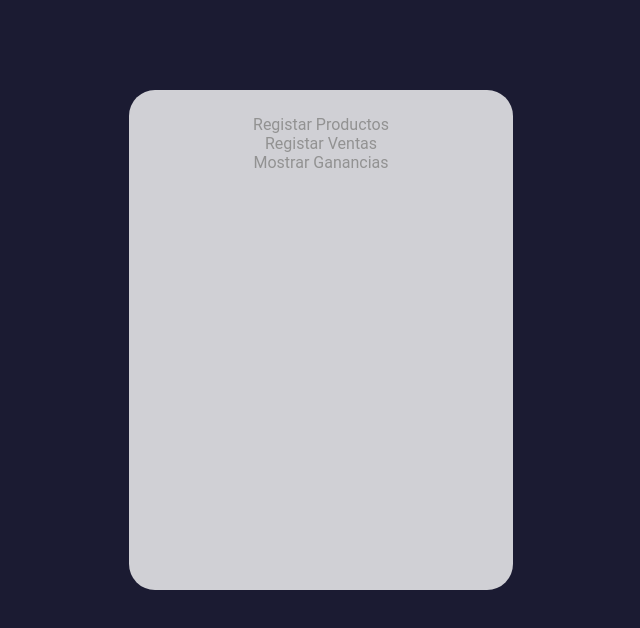
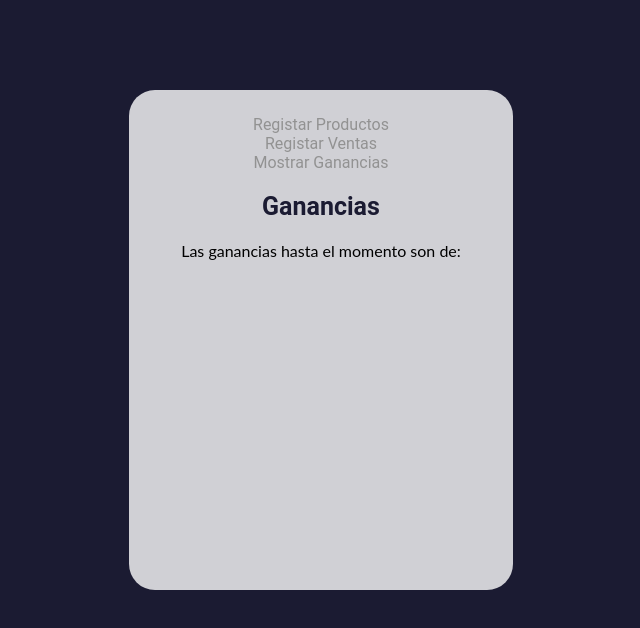
Before and after one commit to pablozap/proyectofinal, a React (Create React App) app: page /Ganancias in a window 1280 px wide. Shown: the top 628 px of the page, without its empty margins (319-959 px from the left). Built offline with nearby package versions, Linux system fonts and the light colour scheme.

Commit message:
Arreglado error modulo 2 y creado modulo Ganancias

```diff
--- a/src/App.js
+++ b/src/App.js
@@ -1,8 +1,10 @@
 import './App.css';
+import { NavBar } from "./Components/NavBar/NavBar";
 import { Productos} from './Components/Productos/Productos';
 import { Ventas } from './Components/Ventas/Ventas';
+import { Ganancias } from './Components/Ganancias/Ganancias';
 import {BrowserRouter as Router, Route, Routes} from 'react-router-dom';
-import { NavBar } from "./Components/NavBar/NavBar";
+
 function App() {
   return (
     <div className="App">
@@ -12,6 +14,7 @@ function App() {
           <Routes>
             <Route path='/Productos' element={<Productos/>} />
             <Route path='/Ventas' element={<Ventas/>} />
+            <Route path='/Ganancias' element={<Ganancias/>} />
           </Routes>
         </Router>
       </div>
--- /dev/null
+++ b/src/Components/Ganancias/Ganancias.js
@@ -0,0 +1,11 @@
+import './Ganancias.css';
+import { ganancia } from "../Ventas/Ventas";
+export const Ganancias = (props) => {
+    return(
+        <div>
+            <h1>Ganancias</h1>
+            <p>Las ganancias hasta el momento son de: {ganancia}</p>
+            {console.log(ganancia)}
+        </div>
+    )
+}
--- a/src/Components/Ventas/Ventas.js
+++ b/src/Components/Ventas/Ventas.js
@@ -2,22 +2,39 @@ import './Ventas.css';
 import { useState } from "react";
 import {actuales} from '../Productos/Productos';
 import Select from "react-select";
-export let actualGanancia = 0;
+export let ganancia = null;
 export const Ventas = () => {
     const [cantidad, setCantidad] = useState(0);
     const [seleccionado, setSeleccionado] = useState({});
+    const [actualGanancia, setActualGanancia] = useState(0);
+    ganancia = actualGanancia;
+
+    const handleSeleccionado = ({value}) => {
+        console.log(value);
+        setSeleccionado(value);
+    };
+
+    const Venta = () => {
+        let ubicacion = posicion();
+        console.log("Posicion del elemento en el arreglo: "+ubicacion);
+        console.log("Precio del elemento en el arreglo: "+actuales[ubicacion].precio);
+        setActualGanancia(actualGanancia + (actuales[ubicacion].precio * cantidad));
+        actuales[ubicacion].cantidad -= cantidad;
+        console.log("La actual cantidad es :" + actuales[ubicacion].cantidad);
+
+    }
 
     const posicion = () => {
         for (let i = 0; i < actuales.length; i++) {
-            if (actuales[i].name == seleccionado.name) {
+            if (actuales[i].nombre == seleccionado.nombre) {
                 return i;
             }
         }}
 
-    const Venta = () => {
-        let ubicacion = posicion();
-        actualGanancia += parseInt(actuales[ubicacion].price) * cantidad;
-        actuales[ubicacion].quantity -= cantidad;
+    const ver = () => {
+        console.log("Elemento seleccionado: "+ seleccionado.nombre);
+        console.log("Actual ganancia: "+ actualGanancia);
+        console.log("la ganancia total es:" + ganancia);
     }
 
     return (
@@ -25,10 +42,11 @@ export const Ventas = () => {
             <h1>Ventas</h1>
             <Select
                 options={actuales.map(objeto => ({value: objeto, label: objeto.nombre}))}
-                onChange={(value) => setSeleccionado(value)}
+                onChange={handleSeleccionado}
             />
             <input type="number" placeholder="Cantidad" onChange={(e) => setCantidad(e.target.value)} />
             <button onClick={(e) => Venta()}>Guardar</button>
+            <button onClick={(e) => ver()}>Ver</button>
         </div>
     )
 }
```
Also changed, not shown: src/Components/Ganancias/Ganancias.css (added).
